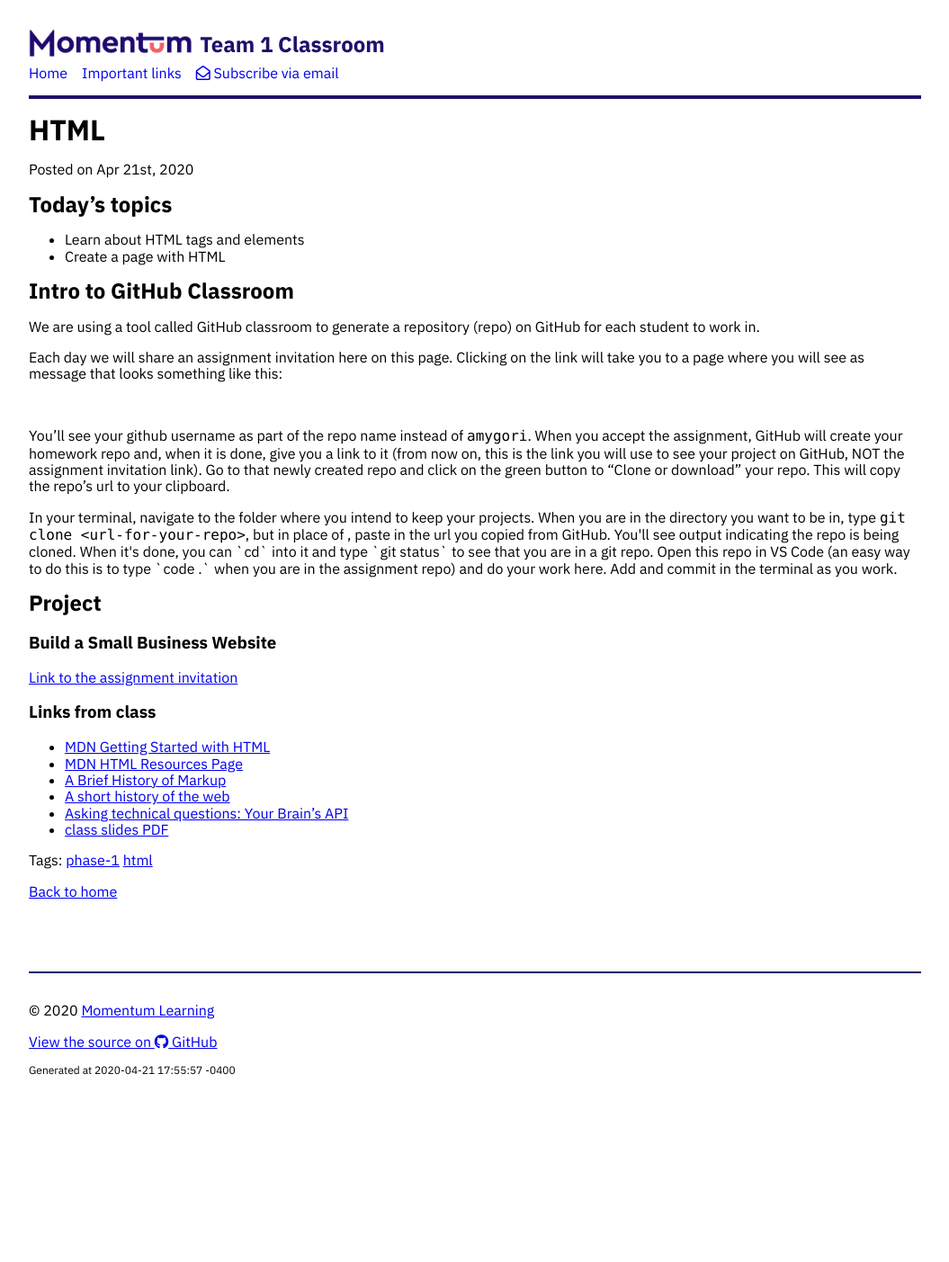
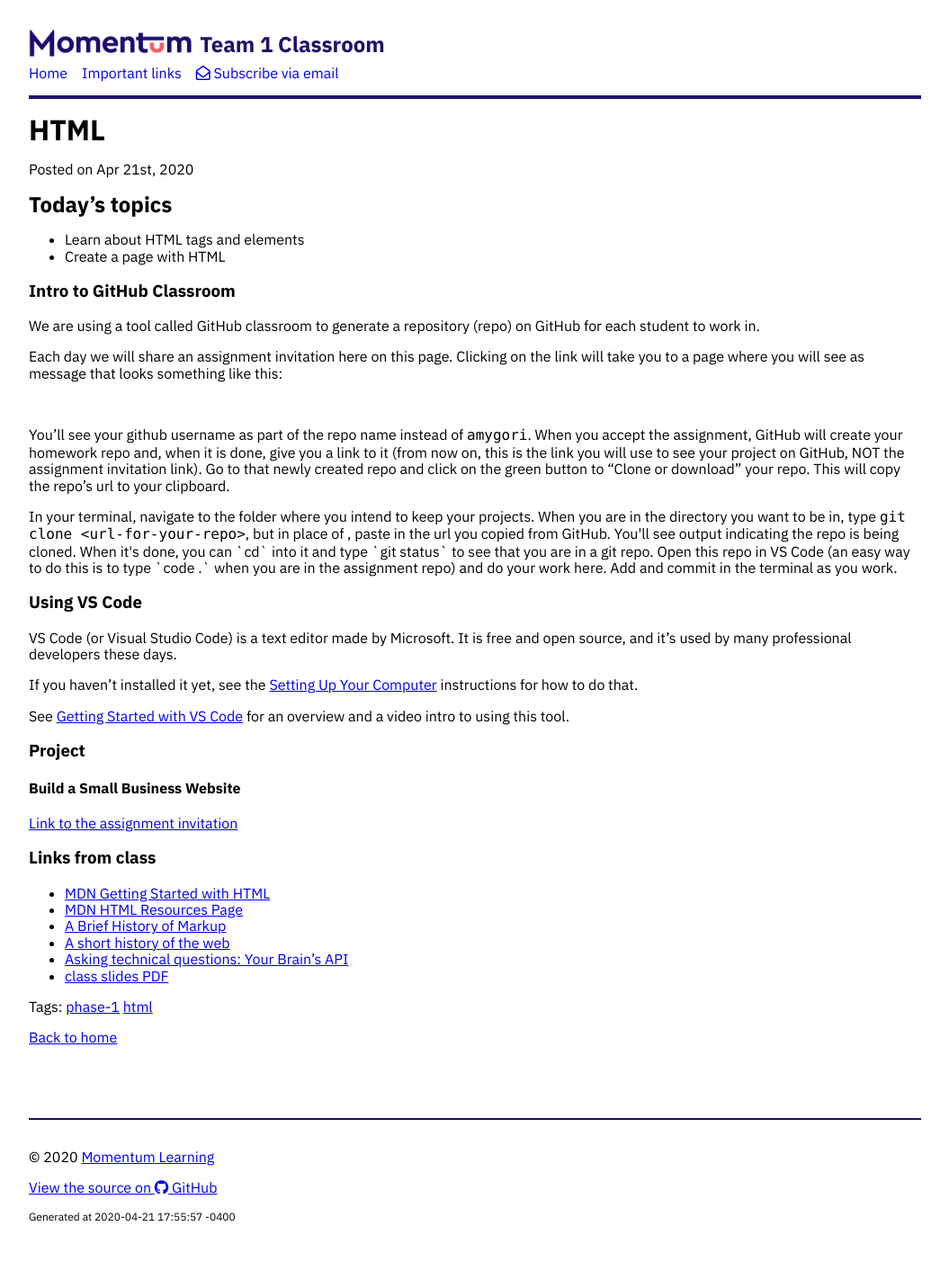
Before and after one commit to Momentum-Morehouse-2/Momentum-Morehouse-2.github.io, a Jekyll site: the page built from _posts/2020-04-21-html.md, in a window 1280 px wide. Shown: the whole page at 90% size, without its empty margins (112-1167 px from the left). Built offline with Jekyll 4.4.1, drawn with Linux system fonts in a browser that asks for light colours; nearby versions of some CDN libraries; before the commit the page ends 1241 px from its top, so only the background shows below that.

Commit message:
Add VS Code info

```diff
--- a/_posts/2020-04-21-html.md
+++ b/_posts/2020-04-21-html.md
@@ -9,7 +9,7 @@ tags: phase-1 html
 - Learn about HTML tags and elements
 - Create a page with HTML
 
-## Intro to GitHub Classroom
+### Intro to GitHub Classroom
 
 We are using a tool called GitHub classroom to generate a repository (repo) on GitHub for each student to work in.
 
@@ -21,11 +21,19 @@ You'll see your github username as part of the repo name instead of `amygori`. W
 
 In your terminal, navigate to the folder where you intend to keep your projects. When you are in the directory you want to be in, type `git clone <url-for-your-repo>`, but in place of <url-for-your-repo>, paste in the url you copied from GitHub. You'll see output indicating the repo is being cloned. When it's done, you can `cd` into it and type `git status` to see that you are in a git repo. Open this repo in VS Code (an easy way to do this is to type `code .` when you are in the assignment repo) and do your work here. Add and commit in the terminal as you work.
 
-## Project
-### Build a Small Business Website
+### Using VS Code
+
+VS Code (or Visual Studio Code) is a text editor made by Microsoft. It is free and open source, and it's used by many professional developers these days.
+
+If you haven't installed it yet, see the [Setting Up Your Computer](https://drive.google.com/open?id=1ibV4dA4ciQsxn9MT7TV4-e_KgzUQwCQ7O1zEVfxy_28&authuser=1) instructions for how to do that.
+
+
+See [Getting Started with VS Code](https://code.visualstudio.com/docs/introvideos/basics) for an overview and a video intro to using this tool.
+
+### Project
+#### Build a Small Business Website
 
 [Link to the assignment invitation](https://classroom.github.com/a/M8LGC-69)
-
 
 ### Links from class
 
```
